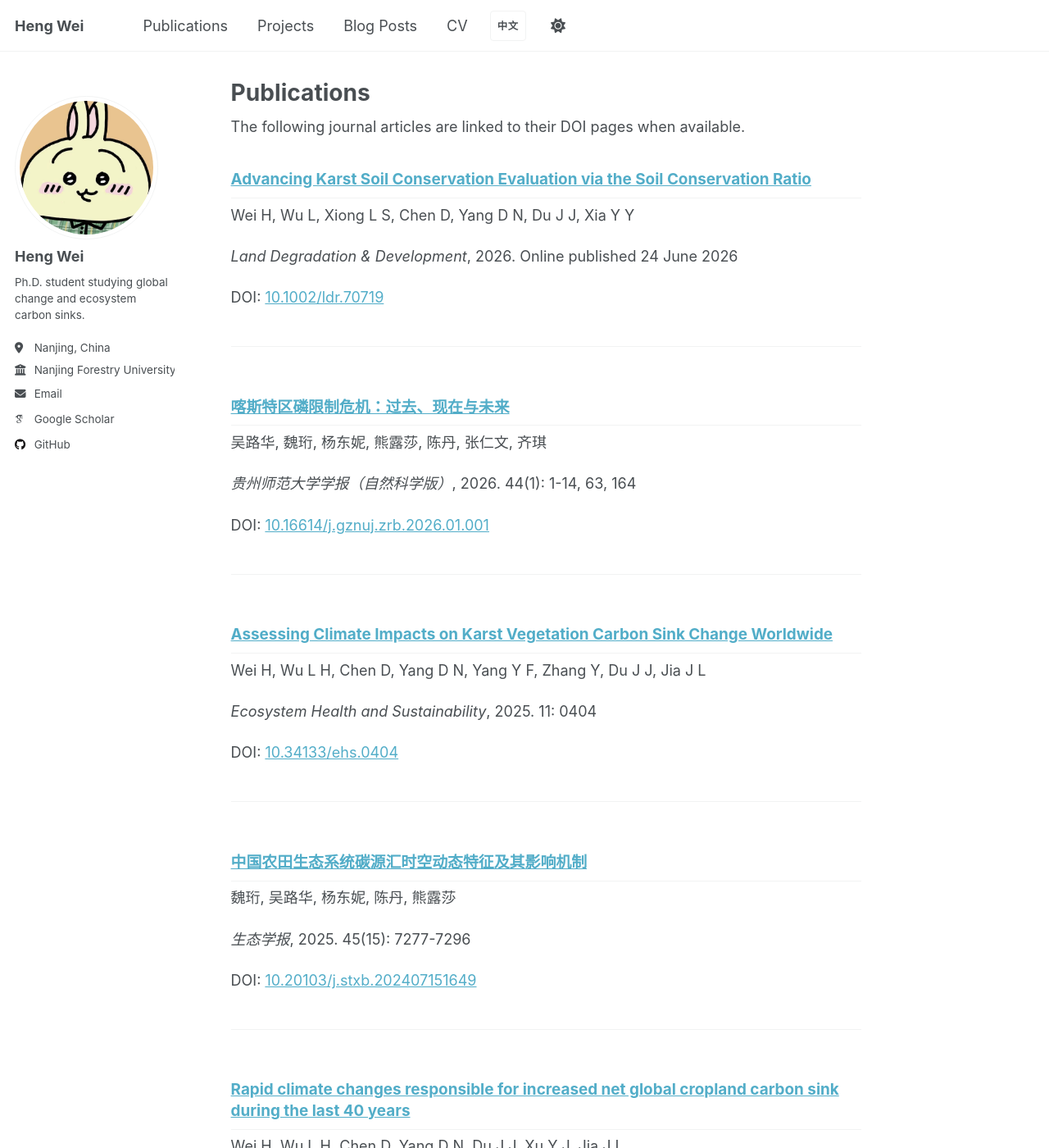
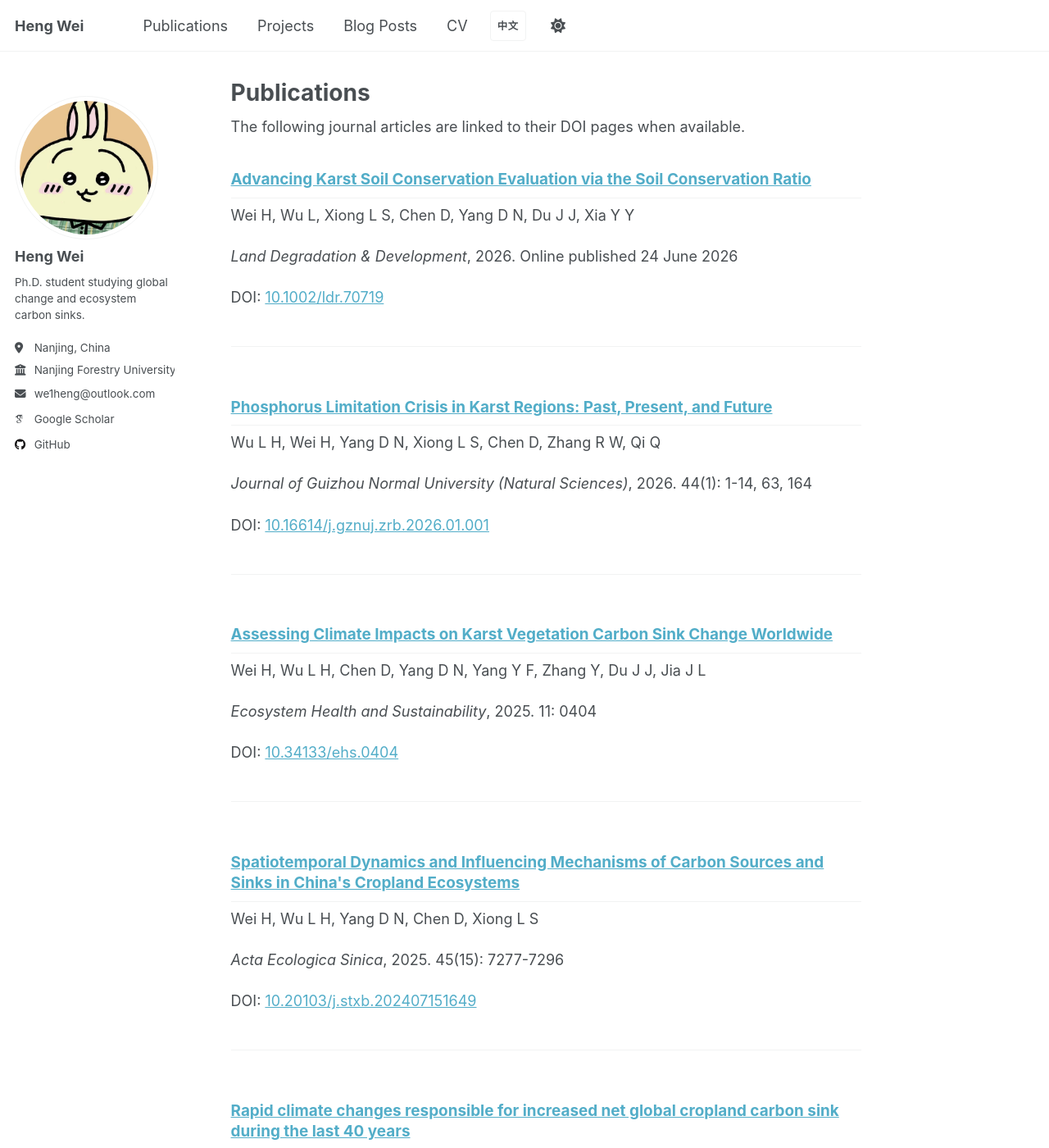
Before and after one commit to NOOB304/NOOB304.github.io, a Jekyll site: the page built from _pages/publications.md, in a window 1280 px wide and 1400 px high. Shown: the whole window at 82% size. Built offline with Jekyll 4.4.1, drawn with Linux system fonts in a browser that asks for light colours; some web fonts are replaced.

Commit message:
feat: update about text and localized publication titles

```diff
--- a/_data/publications.yml
+++ b/_data/publications.yml
@@ -1,38 +1,59 @@
 - title: "Advancing Karst Soil Conservation Evaluation via the Soil Conservation Ratio"
+  title_en: "Advancing Karst Soil Conservation Evaluation via the Soil Conservation Ratio"
   authors: "Wei H, Wu L, Xiong L S, Chen D, Yang D N, Du J J, Xia Y Y"
+  authors_en: "Wei H, Wu L, Xiong L S, Chen D, Yang D N, Du J J, Xia Y Y"
   venue: "Land Degradation & Development"
+  venue_en: "Land Degradation & Development"
   year: 2026
   details: "Online published 24 June 2026"
   doi: "10.1002/ldr.70719"
   url: "https://doi.org/10.1002/ldr.70719"
 
 - title: "喀斯特区磷限制危机：过去、现在与未来"
+  title_zh: "喀斯特区磷限制危机：过去、现在与未来"
+  title_en: "Phosphorus Limitation Crisis in Karst Regions: Past, Present, and Future"
   authors: "吴路华, 魏珩, 杨东妮, 熊露莎, 陈丹, 张仁文, 齐琪"
+  authors_zh: "吴路华, 魏珩, 杨东妮, 熊露莎, 陈丹, 张仁文, 齐琪"
+  authors_en: "Wu L H, Wei H, Yang D N, Xiong L S, Chen D, Zhang R W, Qi Q"
   venue: "贵州师范大学学报（自然科学版）"
+  venue_zh: "贵州师范大学学报（自然科学版）"
+  venue_en: "Journal of Guizhou Normal University (Natural Sciences)"
   year: 2026
   details: "44(1): 1-14, 63, 164"
   doi: "10.16614/j.gznuj.zrb.2026.01.001"
   url: "https://doi.org/10.16614/j.gznuj.zrb.2026.01.001"
 
 - title: "Assessing Climate Impacts on Karst Vegetation Carbon Sink Change Worldwide"
+  title_en: "Assessing Climate Impacts on Karst Vegetation Carbon Sink Change Worldwide"
   authors: "Wei H, Wu L H, Chen D, Yang D N, Yang Y F, Zhang Y, Du J J, Jia J L"
+  authors_en: "Wei H, Wu L H, Chen D, Yang D N, Yang Y F, Zhang Y, Du J J, Jia J L"
   venue: "Ecosystem Health and Sustainability"
+  venue_en: "Ecosystem Health and Sustainability"
   year: 2025
   details: "11: 0404"
   doi: "10.34133/ehs.0404"
   url: "https://doi.org/10.34133/ehs.0404"
 
 - title: "中国农田生态系统碳源汇时空动态特征及其影响机制"
+  title_zh: "中国农田生态系统碳源汇时空动态特征及其影响机制"
+  title_en: "Spatiotemporal Dynamics and Influencing Mechanisms of Carbon Sources and Sinks in China's Cropland Ecosystems"
   authors: "魏珩, 吴路华, 杨东妮, 陈丹, 熊露莎"
+  authors_zh: "魏珩, 吴路华, 杨东妮, 陈丹, 熊露莎"
+  authors_en: "Wei H, Wu L H, Yang D N, Chen D, Xiong L S"
   venue: "生态学报"
+  venue_zh: "生态学报"
+  venue_en: "Acta Ecologica Sinica"
   year: 2025
   details: "45(15): 7277-7296"
   doi: "10.20103/j.stxb.202407151649"
   url: "https://doi.org/10.20103/j.stxb.202407151649"
 
 - title: "Rapid climate changes responsible for increased net global cropland carbon sink during the last 40 years"
+  title_en: "Rapid climate changes responsible for increased net global cropland carbon sink during the last 40 years"
   authors: "Wei H, Wu L H, Chen D, Yang D N, Du J J, Xu Y J, Jia J L"
+  authors_en: "Wei H, Wu L H, Chen D, Yang D N, Du J J, Xu Y J, Jia J L"
   venue: "Ecological Indicators"
+  venue_en: "Ecological Indicators"
   year: 2024
   details: "166: 112465"
   doi: "10.1016/j.ecolind.2024.112465"
--- a/_includes/author-profile.html
+++ b/_includes/author-profile.html
@@ -13,14 +13,12 @@
   {% assign author_location = author.location_zh | default: author.location %}
   {% assign author_employer = author.employer_zh | default: author.employer %}
   {% assign contact_label = "联系" %}
-  {% assign email_label = "邮箱" %}
 {% else %}
   {% assign author_name = author.name_en | default: author.name %}
   {% assign author_bio = author.bio_en | default: author.bio %}
   {% assign author_location = author.location_en | default: author.location %}
   {% assign author_employer = author.employer_en | default: author.employer %}
   {% assign contact_label = "Contact" %}
-  {% assign email_label = "Email" %}
 {% endif %}
 
 <div itemscope itemtype="http://schema.org/Person">
@@ -48,13 +46,13 @@
         <li class="author__desktop"><i class="fas fa-fw fa-building-columns icon-pad-right" aria-hidden="true"></i>{{ author_employer }}</li>
       {% endif %}
       {% if author.email %}
-        <li><a href="mailto:{{ author.email }}"><i class="fas fa-fw fa-envelope icon-pad-right" aria-hidden="true"></i>{{ email_label }}</a></li>
+        <li><a href="mailto:{{ author.email }}"><i class="fas fa-fw fa-envelope icon-pad-right" aria-hidden="true"></i>{{ author.email }}</a></li>
       {% endif %}
       {% if author.googlescholar %}
-        <li><a href="{{ author.googlescholar }}"><i class="ai ai-google-scholar ai-fw icon-pad-right" aria-hidden="true"></i>Google Scholar</a></li>
+        <li><a href="{{ author.googlescholar }}" target="_blank" rel="noopener"><i class="ai ai-google-scholar ai-fw icon-pad-right" aria-hidden="true"></i>Google Scholar</a></li>
       {% endif %}
       {% if author.github %}
-        <li><a href="https://github.com/{{ author.github }}"><i class="fab fa-fw fa-github icon-pad-right" aria-hidden="true"></i>GitHub</a></li>
+        <li><a href="https://github.com/{{ author.github }}" target="_blank" rel="noopener"><i class="fab fa-fw fa-github icon-pad-right" aria-hidden="true"></i>GitHub</a></li>
       {% endif %}
     </ul>
   </div>
--- a/_includes/publication-list.html
+++ b/_includes/publication-list.html
@@ -2,14 +2,26 @@
 
 <div class="publications-list">
 {% for paper in site.data.publications %}
+  {% if list_lang == "zh" %}
+    {% assign display_title = paper.title_zh | default: paper.title %}
+    {% assign display_authors = paper.authors_zh | default: paper.authors %}
+    {% assign display_venue = paper.venue_zh | default: paper.venue %}
+    {% assign display_details = paper.details_zh | default: paper.details %}
+  {% else %}
+    {% assign display_title = paper.title_en | default: paper.title %}
+    {% assign display_authors = paper.authors_en | default: paper.authors %}
+    {% assign display_venue = paper.venue_en | default: paper.venue %}
+    {% assign display_details = paper.details_en | default: paper.details %}
+  {% endif %}
+
   <article class="publication-item">
     <h2 class="publication-title">
-      <a href="{{ paper.url }}" target="_blank" rel="noopener">{{ paper.title }}</a>
+      <a href="{{ paper.url }}" target="_blank" rel="noopener">{{ display_title }}</a>
     </h2>
     {% if list_lang == "zh" %}
-      <p class="publication-authors"><span>作者：</span>{{ paper.authors }}</p>
+      <p class="publication-authors"><span>作者：</span>{{ display_authors }}</p>
       <p class="publication-meta">
-        <span>期刊：</span><em>{{ paper.venue }}</em>{% if paper.year %}，{{ paper.year }}{% endif %}{% if paper.details %}。{{ paper.details }}{% endif %}
+        <span>期刊：</span><em>{{ display_venue }}</em>{% if paper.year %}，{{ paper.year }}{% endif %}{% if display_details %}。{{ display_details }}{% endif %}
       </p>
       {% if paper.doi %}
         <p class="publication-doi">
@@ -17,9 +29,9 @@
         </p>
       {% endif %}
     {% else %}
-      <p class="publication-authors">{{ paper.authors }}</p>
+      <p class="publication-authors">{{ display_authors }}</p>
       <p class="publication-meta">
-        <em>{{ paper.venue }}</em>{% if paper.year %}, {{ paper.year }}{% endif %}{% if paper.details %}. {{ paper.details }}{% endif %}
+        <em>{{ display_venue }}</em>{% if paper.year %}, {{ paper.year }}{% endif %}{% if display_details %}. {{ display_details }}{% endif %}
       </p>
       {% if paper.doi %}
         <p class="publication-doi">
--- a/_pages/about-zh.md
+++ b/_pages/about-zh.md
@@ -8,18 +8,26 @@ comments: false
 share: false
 ---
 
-我是**魏珩（Heng Wei）**，南京林业大学博士研究生，研究方向为**全球变化与生态系统碳汇**。我的研究关注农田与喀斯特生态系统在气候变化背景下的碳源汇动态、植被碳汇变化以及土壤保持功能评价。
+我是**魏珩**，目前在南京林业大学攻读博士学位。
 
-我希望通过生态过程理解、气候变化分析与空间数据方法，更好地解释生态系统如何响应环境变化，以及如何评估和提升其碳汇功能。
+我对探索自然界宏观演变规律与地球系统的反馈机制充满热情。在当前全球气候变化的背景下，理解陆地生态系统如何响应并适应环境扰动，不仅是科学上的核心挑战，更是关乎人类未来的重要命题。
+
+我的研究主要聚焦于**全球变化与生态系统碳汇**。我关注全球气候变化、陆地生态系统的碳源汇动态演变以及区域环境安全等工作。
+
+我希望通过交叉学科的视角，更精准地解码复杂环境扰动下生态系统的底层响应逻辑，从而为科学评估碳汇潜能、提升生态系统韧性以及应对全球气候变化提供坚实的理论支撑。
 
 ## 研究兴趣
 
-- 全球变化与生态系统碳汇
-- 农田碳源汇动态
-- 喀斯特植被碳汇
-- 喀斯特土壤保持
-- 气候变化对陆地生态系统的影响
+- 全球气候变化
+- 陆地生态系统碳源汇动态
+- 生态系统碳汇
+- 区域环境安全
+- 环境扰动下的生态系统响应与韧性
 
 ## 论文成果
 
 我的已发表成果涵盖农田碳汇、喀斯特植被碳汇变化、喀斯特区磷限制以及土壤保持评价等方向。完整列表见[论文成果页面]({{ "/zh/publications/" | relative_url }})。
+
+## 联系方式
+
+- 邮箱：[we1heng@outlook.com](mailto:we1heng@outlook.com)
```
Also changed, not shown: _pages/about.md (+15 -7 lines).
